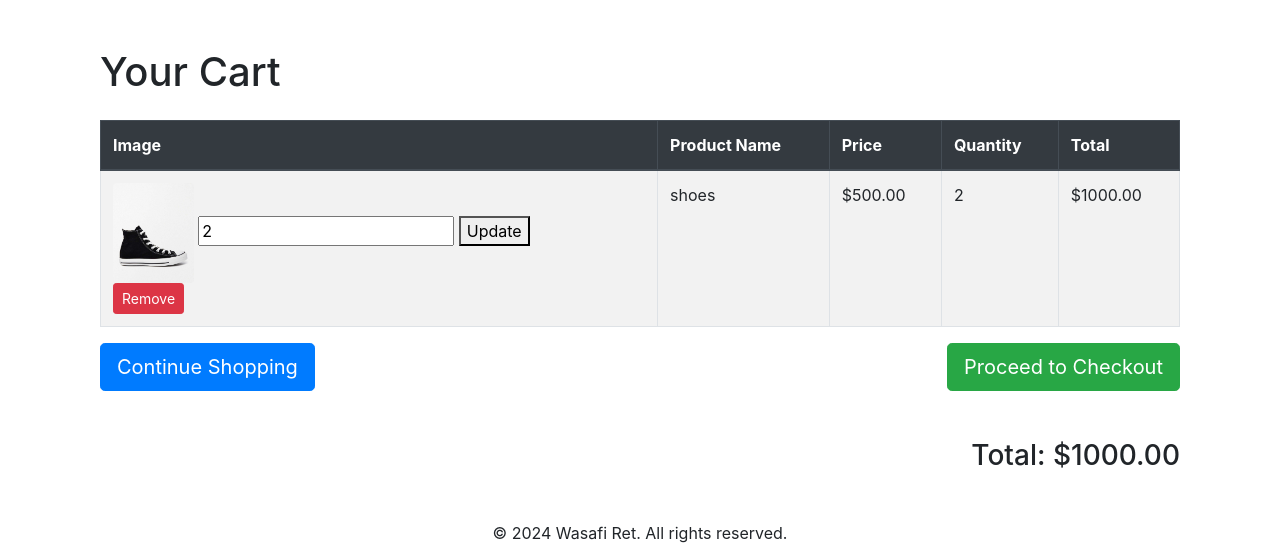
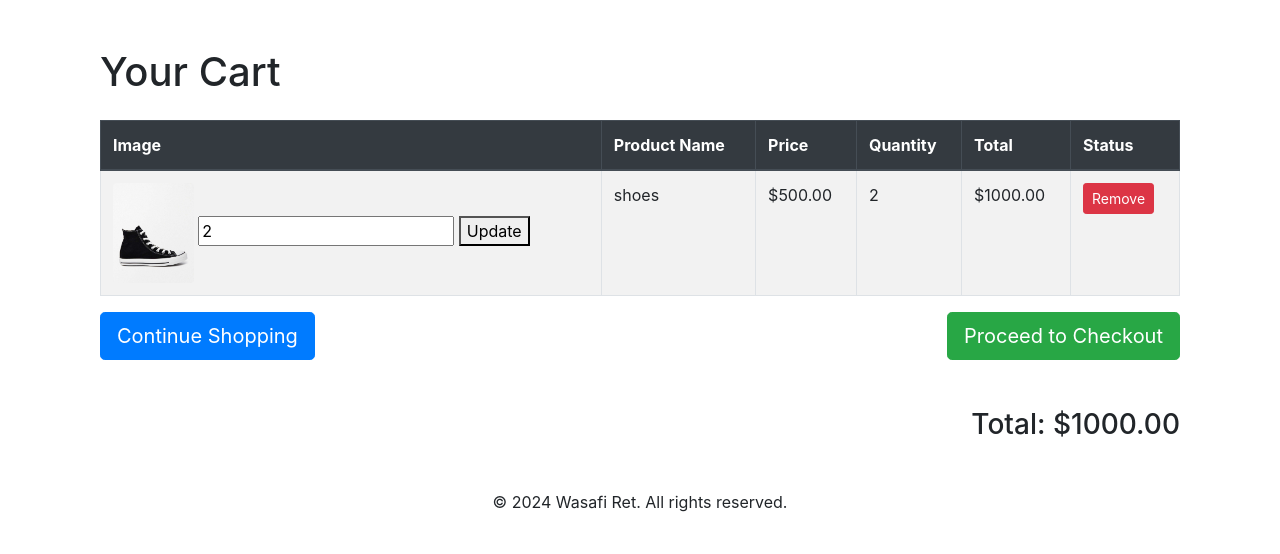
Before and after one commit to muthonijulie/WasafiRetailers, a Django app: page /cart/ in a window 1280 px wide. Shown: the part 56-610 px from the top of the page. Run offline with Django 4.2, Linux system fonts and the light colour scheme; a user stored in the database is signed in; data comes from the database, SQL or seed files in the repository; some libraries are stand-ins or nearby versions.

Commit message:
Added Remove to be in table form

```diff
--- a/WasafiRetPr/WasafiRet/templates/WasafiRet/cart.html
+++ b/WasafiRetPr/WasafiRet/templates/WasafiRet/cart.html
@@ -14,6 +14,7 @@
         <th>Price</th>
         <th>Quantity</th>
         <th>Total</th>
+        <th>Status</th>
       </tr>
     </thead>
     <tbody>
@@ -49,18 +50,17 @@
             />
             <button type="submit">Update</button>
           </form>
-          <div class="text-left">
-            <a
-              href="{% url 'remove_cart' item.id %}"
-              class="btn btn-danger btn-sm"
-              >Remove</a
-            >
-          </div>
+
         </td>
         <td>{{ item.product.name }}</td>
         <td>${{ item.product.price }}</td>
         <td>{{ item.quantity }}</td>
         <td>${{ item.get_total }}</td>
+        <td> <a
+          href="{% url 'remove_cart' item.id %}"
+          class="btn btn-danger btn-sm"
+          >Remove</a
+        ></td>
       </tr>
       {% endfor %}
     </tbody>
```
